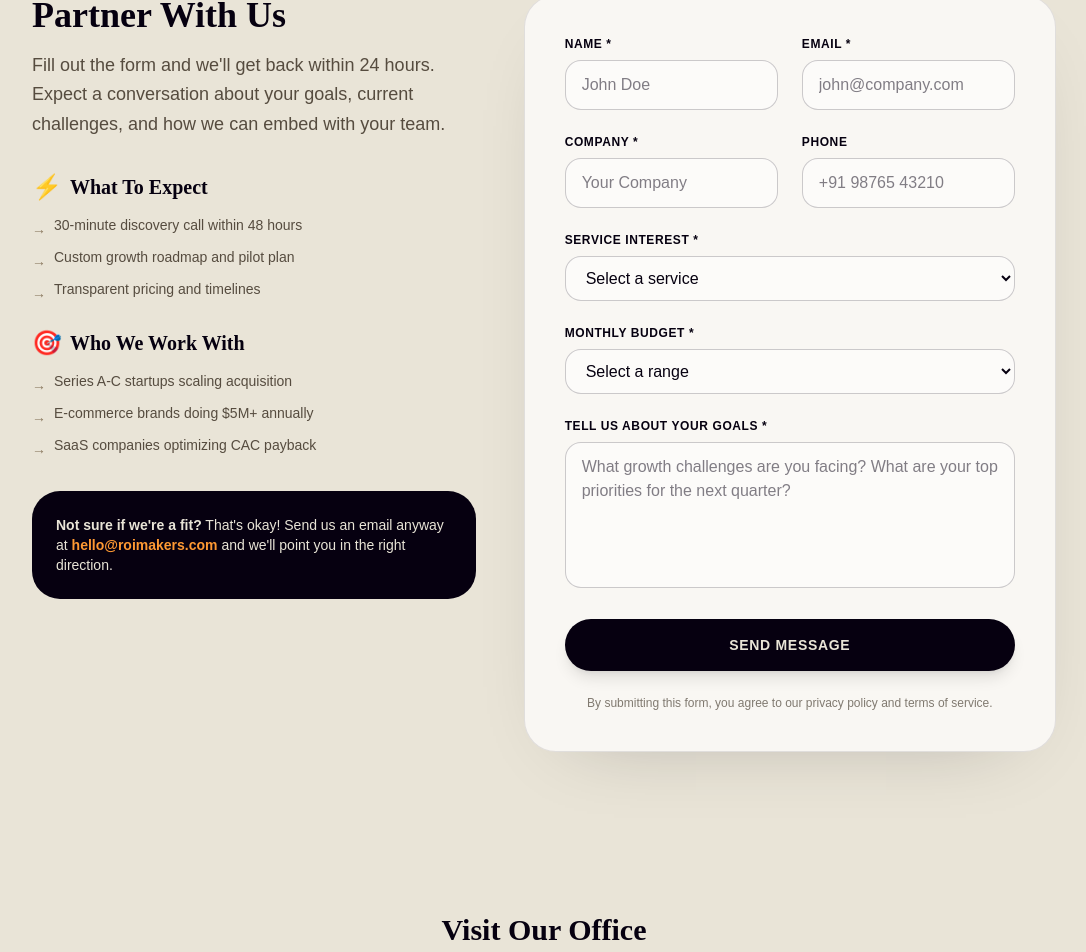
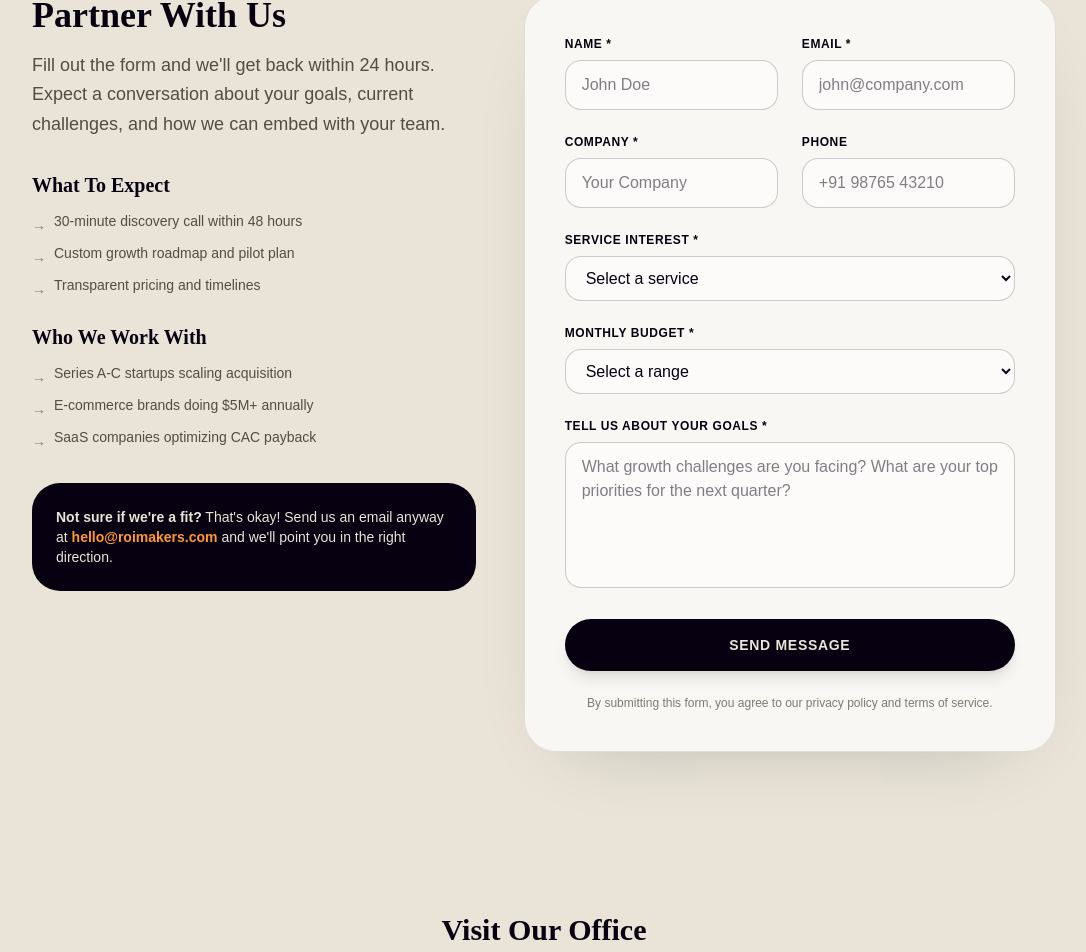
Before and after one commit to Devansh29092004/roi-makers, a Next.js app: page /contact in a window 1280 px wide. Shown: the part 841-1793 px from the top of the page, without its empty margins (96-1182 px from the left). Built offline with nearby package versions, Linux system fonts and the light colour scheme; a web font is replaced by a local one.

Commit message:
Fix TypeScript errors: update CountUp props, form state, and remove missing icon property

```diff
--- a/src/app/about/page.tsx
+++ b/src/app/about/page.tsx
@@ -162,10 +162,10 @@ export default function About() {
 							viewport={{ once: true }}
 							className="rounded-[28px] border border-[#060010]/10 bg-white/80 p-8 text-center shadow-[0_20px_60px_-40px_rgba(6,0,16,0.25)]"
 						>
-							<p className="text-5xl font-black text-[#060010]">
-								<CountUp end={stat.value} duration={2000} />
-								{stat.suffix || '+'}
-							</p>
+						<p className="text-5xl font-black text-[#060010]">
+							<CountUp value={stat.value} duration={2} />
+							{stat.suffix || '+'}
+						</p>
 							<p className="mt-3 text-xs uppercase tracking-[0.3em] text-[#8c7b62] clash-display-font">{stat.label}</p>
 						</motion.div>
 					))}
--- a/src/app/careers/page.tsx
+++ b/src/app/careers/page.tsx
@@ -11,7 +11,11 @@ export default function CareersPage() {
     email: '',
     phone: '',
     position: '',
-    message: ''
+    linkedin: '',
+    portfolio: '',
+    experience: '',
+    resume: null as File | null,
+    coverLetter: ''
   });
 
   const benefits = [
@@ -217,7 +221,6 @@ export default function CareersPage() {
                 viewport={{ once: true }}
                 className="bg-white/70 rounded-[28px] p-8 border border-[#060010]/10 shadow-[0_20px_60px_-40px_rgba(6,0,16,0.25)] hover:shadow-[0_30px_90px_-40px_rgba(6,0,16,0.4)] transition-all duration-300"
               >
-                <div className="text-4xl mb-4">{benefit.icon}</div>
                 <h3 className="text-xl font-bold text-[#060010] mb-2">{benefit.title}</h3>
                 <p className="text-sm text-[#312619]/80 archivo-font leading-relaxed">{benefit.description}</p>
               </motion.div>
--- a/src/app/contact/page.tsx
+++ b/src/app/contact/page.tsx
@@ -161,7 +161,7 @@ export default function ContactPage() {
               <div className="space-y-6">
                 <div>
                   <h3 className="text-xl font-bold text-[#060010] mb-3 flex items-center gap-2">
-                    <span className="text-2xl">⚡</span> What To Expect
+                   What To Expect
                   </h3>
                   <ul className="space-y-2 text-sm archivo-font text-[#312619]/80">
                     <li className="flex items-start gap-2">
@@ -181,7 +181,7 @@ export default function ContactPage() {
 
                 <div>
                   <h3 className="text-xl font-bold text-[#060010] mb-3 flex items-center gap-2">
-                    <span className="text-2xl">🎯</span> Who We Work With
+                    Who We Work With
                   </h3>
                   <ul className="space-y-2 text-sm archivo-font text-[#312619]/80">
                     <li className="flex items-start gap-2">
```
